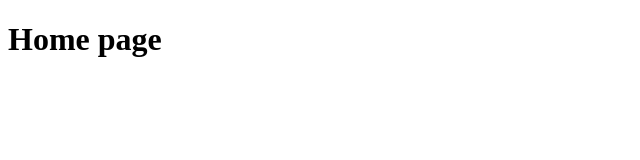
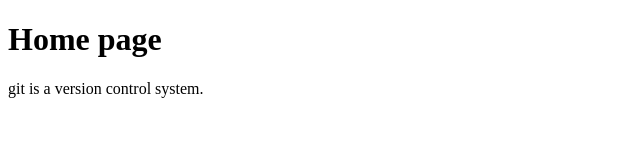
Before and after one commit to poojapathak11/repo, a plain HTML site: page index.html in a window 1280 px wide. Shown: the whole page, without its empty margins (0-640 px from the left). Drawn offline with Linux system fonts and the light colour scheme.

Commit message:
git definition added

```diff
--- a/index.html
+++ b/index.html
@@ -5,5 +5,8 @@
 </head>
 <body>
    <h1>Home page</h1>
+   <p>
+    git is a version control system.
+   </p>
 </body>
 </html>
```
